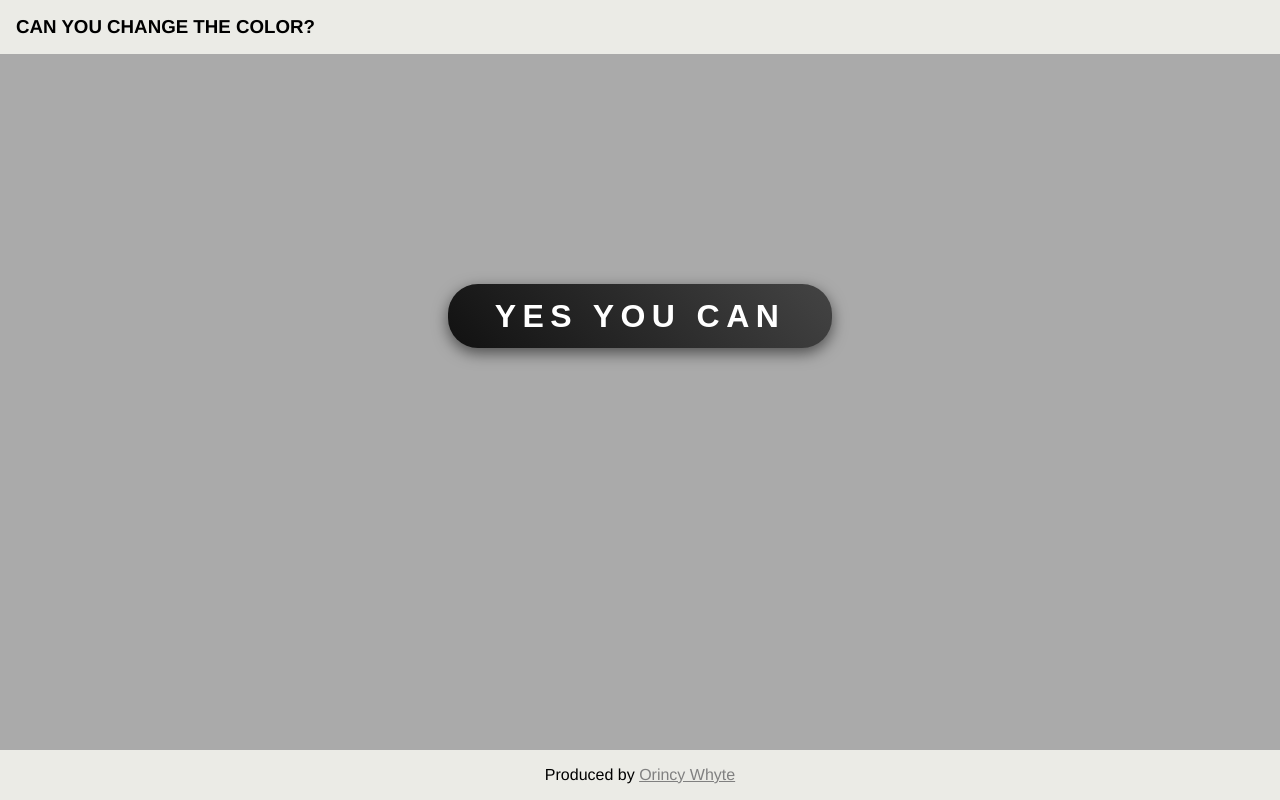
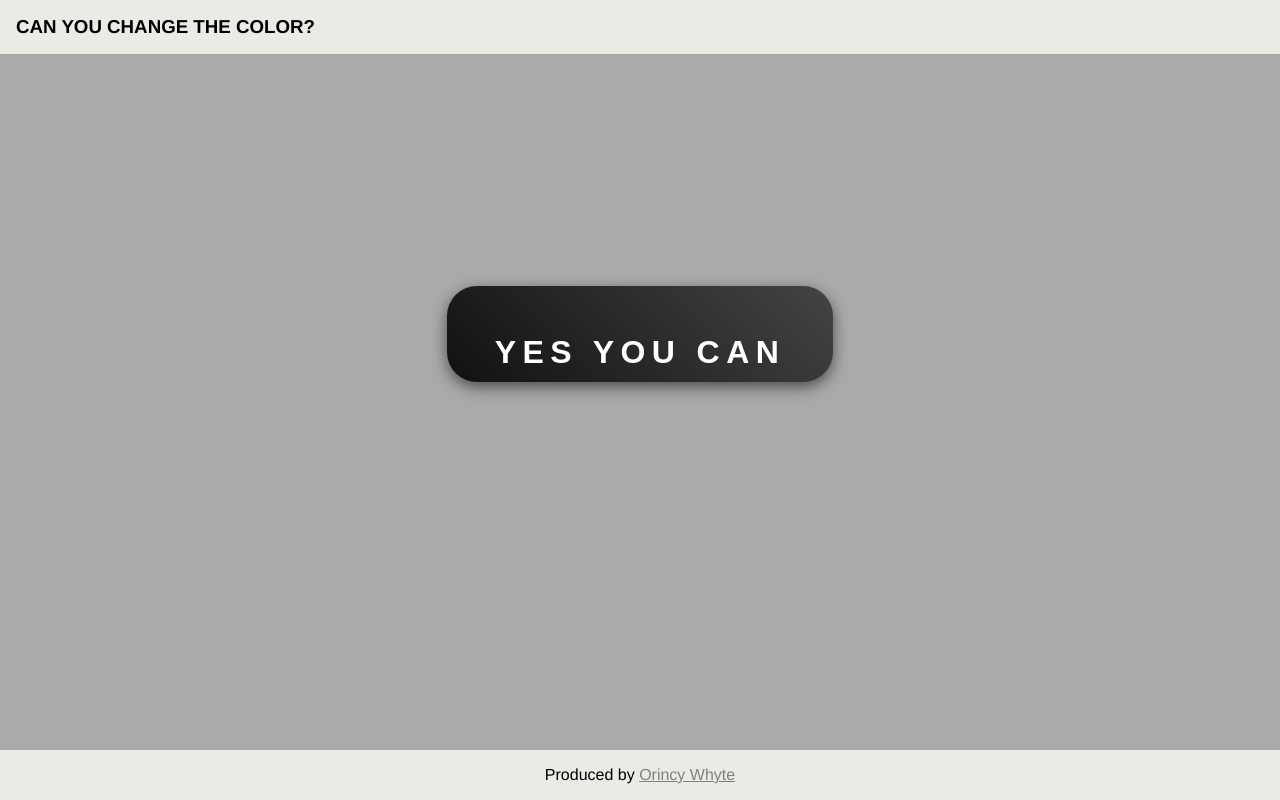
Before and after one commit to oswhytecodes/BackgroundColorChange, a plain HTML site: page index.html in a window 1280 px wide. Drawn offline with Linux system fonts and the light colour scheme.

Commit message:
Update style.css

```diff
--- a/style.css
+++ b/style.css
@@ -35,9 +35,9 @@ max-width: 60%;
       background-color: black;
       font-weight: 900;
       color: white;
-      font-size: 2em;
+      font-size: 2rem;
     height: 2em;
-    width: 12em;
+ padding: 1.5em;
     border: none;
     margin: 60% auto;
     letter-spacing: .2em;
```
